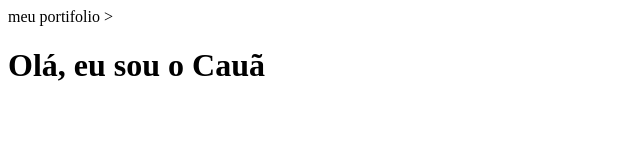
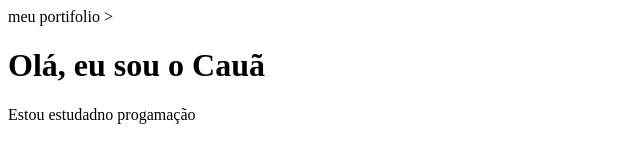
Before and after one commit to caua47678/meu_portifolio, a plain HTML site: page index.html in a window 1280 px wide. Shown: the whole page, without its empty margins (0-640 px from the left). Drawn offline with Linux system fonts and the light colour scheme.

Commit message:
Update index.html
adicionei uma linha

```diff
--- a/index.html
+++ b/index.html
@@ -5,5 +5,6 @@
 </head>
 <body>
  <h1> Olá, eu sou o Cauã </h1>
+<p> Estou estudadno progamação </p>
 </body>
 </html>
```
